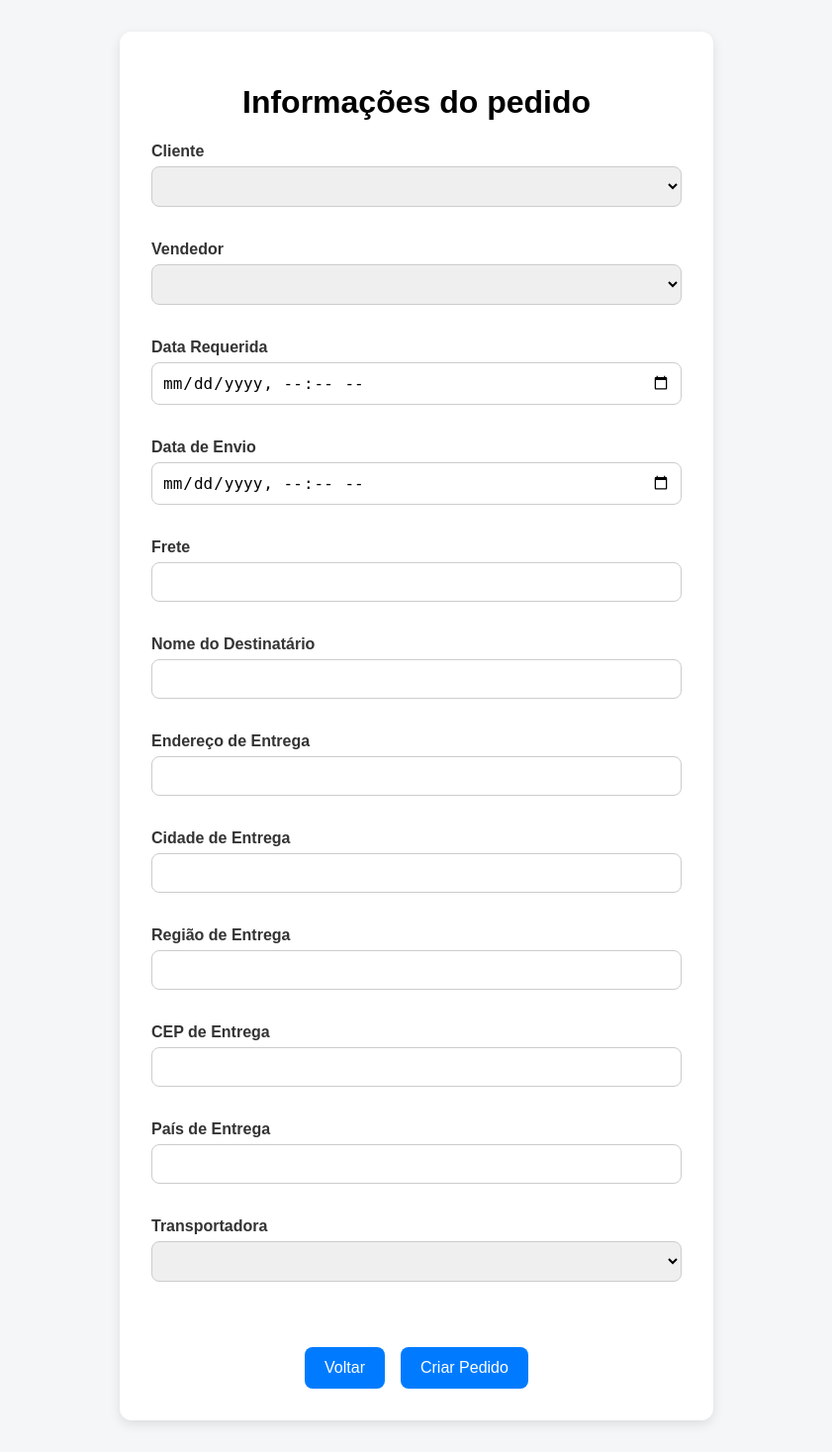
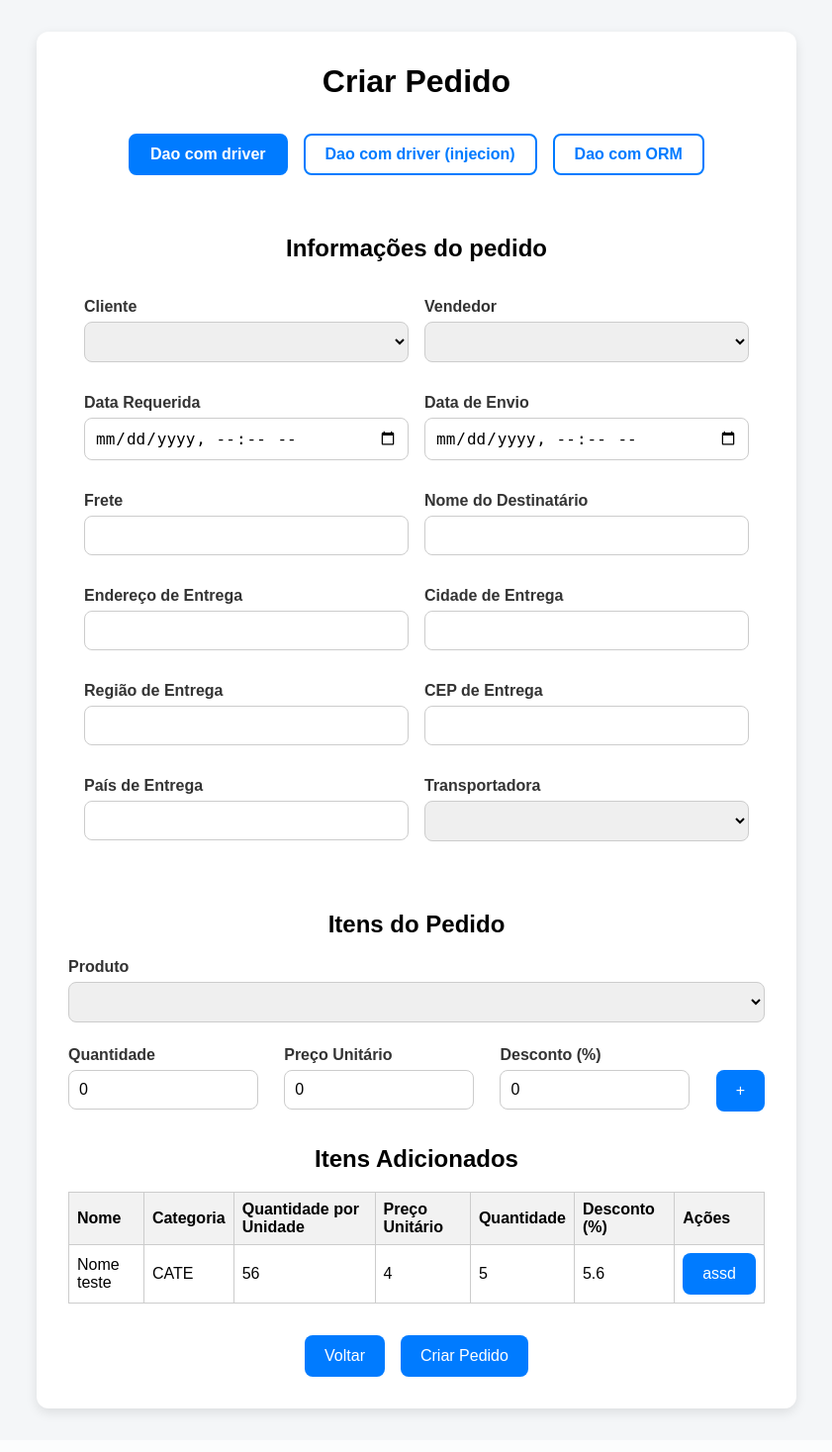
Before and after one commit to mathLazaro/northwind-app, a Flask app: page /add-order in a window 1280 px wide. Shown: the whole page at 99% size, without its empty margins (219-1060 px from the left). After the commit the page ends 1432 px from the top, so only its background shows below. Run offline with Flask 3, Linux system fonts and the light colour scheme; data that the repository does not hold is empty; some libraries are stand-ins or nearby versions.

Commit message:
add items to order

```diff
--- a/rest_controller.py
+++ b/rest_controller.py
@@ -15,3 +15,7 @@ def get_all_employees():
 @app.get('/shippers')
 def get_all_shippers():
     return select_all('shippers')
+
+@app.get('/products')
+def get_all_products():
+    return select_all('products')
--- a/static/render-selects.js
+++ b/static/render-selects.js
@@ -38,4 +38,11 @@ document.addEventListener("DOMContentLoaded", () => {
         option.textContent = shippers.companyname;
         return option;
     });
+
+    renderSelectElement("products", "product", (product) => {
+        const option = document.createElement("option");
+        option.value = product.productid;
+        option.textContent = product.productname;
+        return option;
+    });
 });
--- a/static/styles.css
+++ b/static/styles.css
@@ -2,9 +2,46 @@
     box-sizing: border-box;
 }
 
+h2 {
+    text-align: center;
+    width: 100%;
+}
+
 h1 {
     text-align: center;
-    width: 100%;
+    margin: 0 0.5em;
+}
+
+.dao-option {
+    display: flex;
+    gap: 1rem;
+    margin: 1rem 0;
+    justify-content: center;
+}
+
+.dao-option span {
+    position: relative;
+}
+
+.dao-option input[type="radio"] {
+    display: none;
+}
+
+.dao-option label {
+    display: inline-block;
+    padding: 10px 20px;
+    border: 2px solid #007bff;
+    border-radius: 8px;
+    cursor: pointer;
+    transition: background-color 0.3s, color 0.3s;
+    background-color: white;
+    color: #007bff;
+    font-weight: bold;
+}
+
+.dao-option input[type="radio"]:checked + label {
+    background-color: #007bff;
+    color: white;
 }
 
 body {
@@ -16,12 +53,53 @@ body {
 
 .container {
     background-color: white;
-    max-width: 600px;
+    max-width: 60vw;
     margin: 0 auto;
     padding: 2rem;
     border-radius: 12px;
     box-shadow: 0 4px 12px rgba(0, 0, 0, 0.1);
 }
+
+#order-info {
+    display: grid;
+    grid-template-columns: 1fr 1fr;
+    gap: 1rem;
+    padding: 1rem;
+}
+
+#order-item-info {
+    display: flex;
+    justify-content: space-between;
+    gap: 0.5em;
+    margin-top: 0.5rem;
+    flex-wrap: wrap;
+}
+
+#order-item-info > div > input {
+    width: 15vw;
+}
+
+#add-item-bttn {
+    margin-top: 1.5em;
+}
+
+#items-display {
+    width: 100%;
+    border-collapse: collapse;
+    margin-top: 1rem;
+}
+
+#items-display th,
+#items-display td {
+    border: 1px solid #ccc;
+    padding: 0.5rem;
+    text-align: left;
+}
+
+#items-display th {
+    background-color: #f2f2f2;
+}
+
 
 label {
     display: block;
--- a/templates/form_order.html
+++ b/templates/form_order.html
@@ -14,67 +14,177 @@
     </head>
     <body>
         <div class="container">
-            <h1>Informações do pedido</h1>
+            <h1>Criar Pedido</h1>
+            <br />
+
             <form action="">
+                <div class="dao-option">
+                    <span>
+                        <input
+                            type="radio"
+                            id="dao-driver"
+                            name="dao-option"
+                            value="dao-driver"
+                            checked
+                        />
+                        <label for="dao-driver">Dao com driver</label>
+                    </span>
+
+                    <span>
+                        <input
+                            type="radio"
+                            id="dao-driver-injection"
+                            name="dao-option"
+                            value="dao-driver-injection"
+                        />
+                        <label for="dao-driver-injection">Dao com driver (injecion)</label>
+                    </span>
+
+                    <span>
+                        <input type="radio" id="dao-orm" name="dao-option" value="dao-orm" />
+                        <label for="dao-orm">Dao com ORM</label>
+                    </span>
+                </div>
+
+                <br />
+
+                <h2>Informações do pedido</h2>
+                <div id="order-info" class="sub-container">
+                    <div>
                         <label for="customer">Cliente</label>
                         <select id="customer" name="customer">
-                    <option value=''></option>
+                            <option value=""></option>
                         </select>
-                <br /><br />
-
+                    </div>
+                    <div>
                         <label for="employee">Vendedor</label>
                         <select id="employee" name="employee">
-                    <option value=''></option>
+                            <option value=""></option>
                         </select>
-                <br /><br />
-
+                    </div>
+                    <div>
                         <label for="requireddate">Data Requerida</label>
                         <input type="datetime-local" id="requireddate" name="requireddate" />
-                <br /><br />
-
+                    </div>
+                    <div>
                         <label for="shippeddate">Data de Envio</label>
                         <input type="datetime-local" id="shippeddate" name="shippeddate" />
-                <br /><br />
-
+                    </div>
+                    <div>
                         <label for="freight">Frete</label>
                         <input type="number" step="0.01" id="freight" name="freight" />
-                <br /><br />
-
+                    </div>
+                    <div>
                         <label for="shipname">Nome do Destinatário</label>
                         <input type="text" id="shipname" name="shipname" />
-                <br /><br />
-
+                    </div>
+                    <div>
                         <label for="shipaddress">Endereço de Entrega</label>
                         <input type="text" id="shipaddress" name="shipaddress" />
-                <br /><br />
-
+                    </div>
+                    <div>
                         <label for="shipcity">Cidade de Entrega</label>
                         <input type="text" id="shipcity" name="shipcity" />
-                <br /><br />
-
+                    </div>
+                    <div>
                         <label for="shipregion">Região de Entrega</label>
                         <input type="text" id="shipregion" name="shipregion" />
-                <br /><br />
-
+                    </div>
+                    <div>
                         <label for="shippostalcode">CEP de Entrega</label>
                         <input type="text" id="shippostalcode" name="shippostalcode" />
-                <br /><br />
+                    </div>
 
+                    <div>
                         <label for="shipcountry">País de Entrega</label>
                         <input type="text" id="shipcountry" name="shipcountry" />
-                <br /><br />
-
+                    </div>
+                    <div>
                         <label for="shipper">Transportadora</label>
                         <select id="shipper" name="shipper">
-                    <option value=''></option>
+                            <option value=""></option>
                         </select>
-                <br /><br />
+                    </div>
+                </div>
+
+                <br />
+
+                <h2>Itens do Pedido</h2>
+                <div id="order-items">
+                    <div>
+                        <label for="product">Produto</label>
+                        <select id="product" name="product">
+                            <option value=""></option>
+                        </select>
+                    </div>
+                    <div id="order-item-info">
+                        <div>
+                            <label for="quantity">Quantidade</label>
+                            <input
+                                type="number"
+                                id="quantity"
+                                name="quantity"
+                                min="1"
+                                step="1"
+                                value="0"
+                            />
+                        </div>
+                        <div>
+                            <label for="unitprice">Preço Unitário</label>
+                            <input
+                                type="number"
+                                id="unitprice"
+                                name="unitprice"
+                                step="0.01"
+                                value="0"
+                            />
+                        </div>
+                        <div>
+                            <label for="discount">Desconto (%)</label>
+                            <input
+                                type="number"
+                                id="discount"
+                                name="discount"
+                                step="0.01"
+                                value="0"
+                            />
+                        </div>
+                        <div>
+                            <button type="button" id="add-item-bttn" onclick="">+</button>
+                        </div>
+                    </div>
+                </div>
+
+                <h2>Itens Adicionados</h2>
+                <table id="items-display">
+                    <thead>
+                        <tr>
+                            <th>Nome</th>
+                            <th>Categoria</th>
+                            <th>Quantidade por Unidade</th>
+                            <th>Preço Unitário</th>
+                            <th>Quantidade</th>
+                            <th>Desconto (%)</th>
+                            <th>Ações</th>
+                        </tr>
+                    </thead>
+                    <tbody>
+                        <tr>
+                            <td>Nome teste</td>
+                            <td>CATE</td>
+                            <td>56</td>
+                            <td>4</td>
+                            <td>5</td>
+                            <td>5.6</td>
+                            <td><button type="button">assd</button></td>
+                        </tr>
+                    </tbody>
+                </table>
 
                 <div class="div-button">
                     <button type="button" onclick="redirectTo('home')">Voltar</button>
                     <button type="submit">Criar Pedido</button>
                 </div>
-
             </form>
         </div>
     </body>
```
Also changed, not shown: view_routes.py (line endings or trailing spaces). Lines whose indentation alone changed are shown as unchanged.
